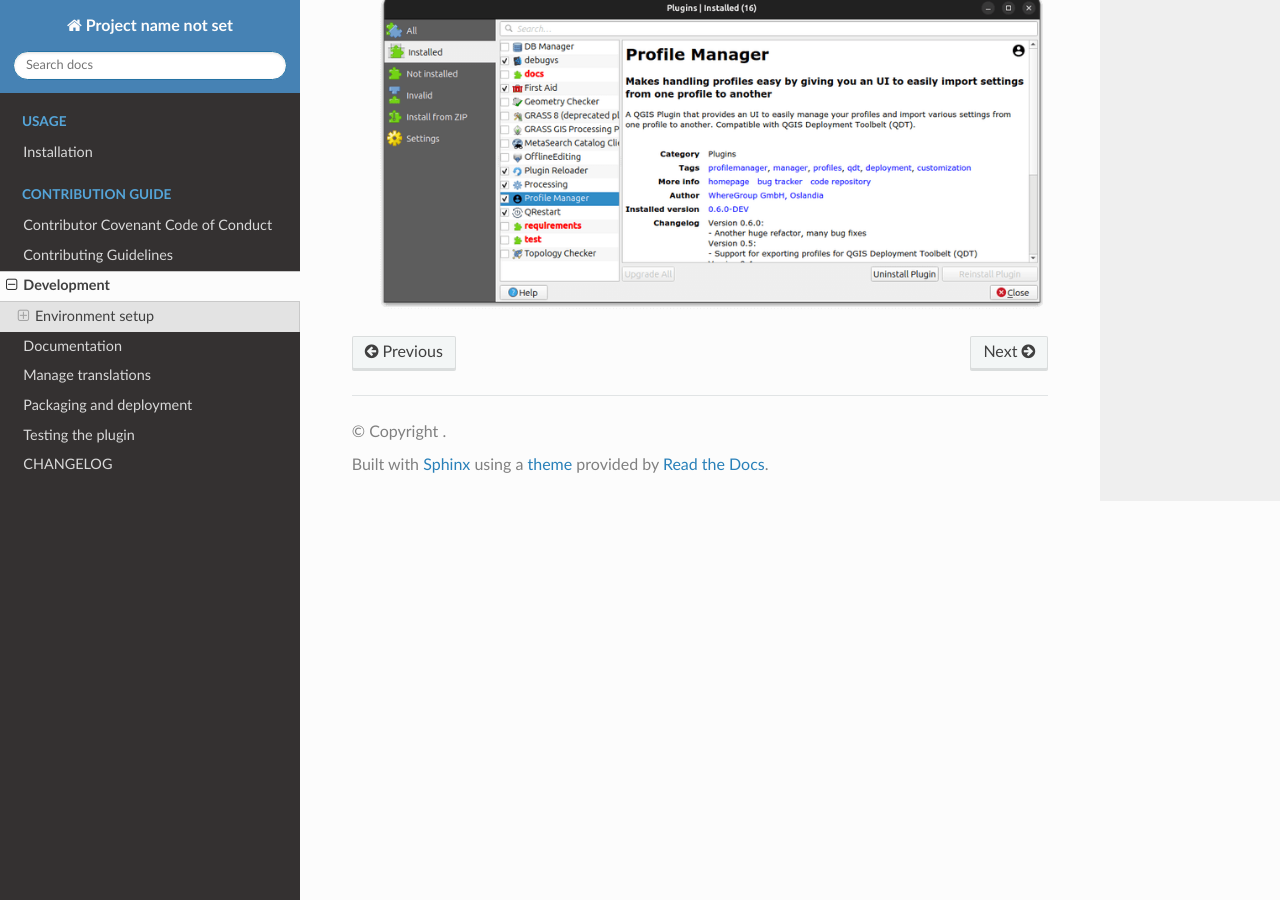
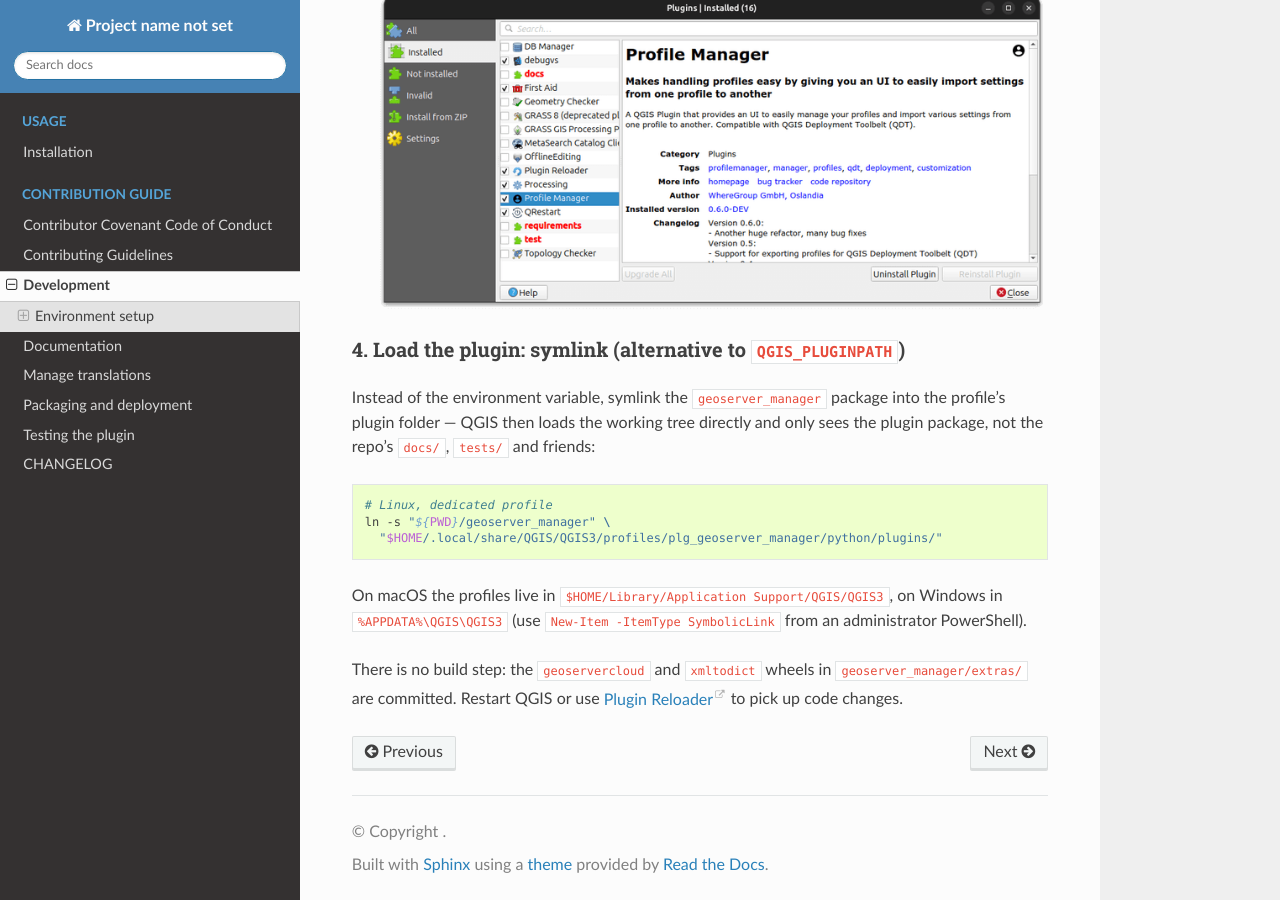
Before and after one commit to ronitjadhav/geoserver_manager, a Sphinx documentation site: the page built from docs/development/environment.md, in a window 1280 px wide and 900 px high, scrolled down 1808 px. Built offline with Sphinx 7.4.7 and the Read the Docs theme 3.1.0, drawn with Linux system fonts in a browser that asks for light colours; the version number could not be read and is left out.

Commit message:
docs: document symlink-based local development install (#21)
Ports the development install recipe that QGIS-SpreadSheetLayers' README
carried before its user/dev manual split: clone, symlink the plugin package
into a QGIS profile, enable it. No build step here since the geoservercloud
and xmltodict wheels are committed.

Also adds the symlink as an alternative to QGIS_PLUGINPATH in the development
environment docs.

Co-authored-by: Claude Opus 5 <noreply@anthropic.com>

````diff
--- a/docs/development/environment.md
+++ b/docs/development/environment.md
@@ -61,3 +61,24 @@ It's recommended to create a dedicated QGIS profile for the development of the p
 1. Finally, enable the plugin in the plugin manager (ignore invalid folders like documentation, tests, etc.):
 
     ![QGIS - Enable the plugin in the plugin manager](../static/dev_qgis_enable_plugin.png)
+
+### 4. Load the plugin: symlink (alternative to `QGIS_PLUGINPATH`)
+
+Instead of the environment variable, symlink the `geoserver_manager` package
+into the profile's plugin folder — QGIS then loads the working tree directly and
+only sees the plugin package, not the repo's `docs/`, `tests/` and friends:
+
+```sh
+# Linux, dedicated profile
+ln -s "${PWD}/geoserver_manager" \
+  "$HOME/.local/share/QGIS/QGIS3/profiles/plg_geoserver_manager/python/plugins/"
+```
+
+On macOS the profiles live in `$HOME/Library/Application Support/QGIS/QGIS3`, on
+Windows in `%APPDATA%\QGIS\QGIS3` (use `New-Item -ItemType SymbolicLink` from an
+administrator PowerShell).
+
+There is no build step: the `geoservercloud` and `xmltodict` wheels in
+`geoserver_manager/extras/` are committed. Restart QGIS or use
+[Plugin Reloader](https://plugins.qgis.org/plugins/plugin_reloader/) to pick up
+code changes.
````
Also changed, not shown: README.md (+35 -3 lines).
